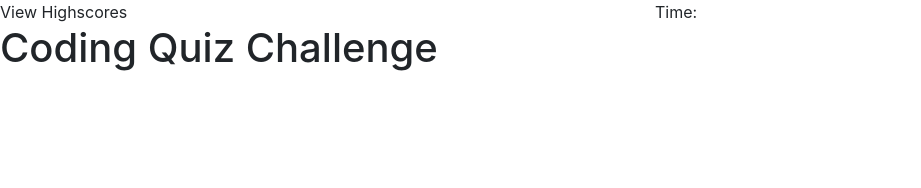
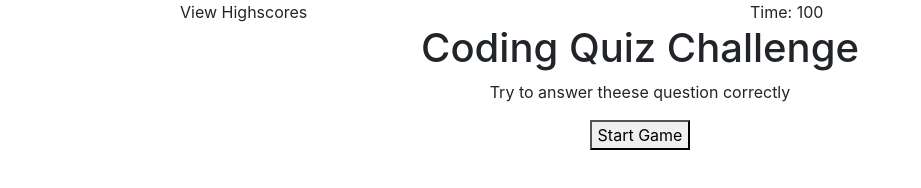
Before and after one commit to TevinWard7/code_quiz, a plain HTML site: page index.html in a window 1280 px wide. Shown: the whole page, without its empty margins (0-921 px from the left). Drawn offline with nearby package versions, Linux system fonts and the light colour scheme.

Commit message:
added an event listener & function to make timer work, added a button to html and centered the second row with bootstrap in html

```diff
--- a/index.html
+++ b/index.html
@@ -12,15 +12,24 @@
 
 <body>
 
+    <!--Bootstrap Container-->
+    <div class="container">
+
         <!--Row 1-->
-    <header class="row">
-        <div class="col">View Highscores</div>
-        <div class="col">Time:</div>
+        <header class="row justify-content-around">
+            <div class="col-4">View Highscores</div>
+            <div class="col-4">Time: <span id="time"></span></div>
         </header>
 
         <!--Row 2-->
-    <div class="row">
-        <h1 class="col">Coding Quiz Challenge</h1>
+        <div class="row text-center">
+
+            <div id="questions" class="col">
+                <h1>Coding Quiz Challenge</h1>
+                <p>Try to answer theese question correctly</p>
+                <button id="startBtn">Start Game</button>
+            </div>
+
         </div>
 
         <!--Row 3-->
@@ -28,8 +37,11 @@
 
         </div>
 
-    <!--JQuery Link-->
+    </div>
+
+    <!--JQuery Link & Javascript links-->
     <script src="https://ajax.googleapis.com/ajax/libs/jquery/3.4.1/jquery.min.js"></script>
+    <script type="text/javascript" src="script.js"></script>
 
 </body>
 
--- a/script.js
+++ b/script.js
@@ -0,0 +1,23 @@
+$(document).ready(function () {
+
+    // Questions
+    var questions = {
+    };
+
+    var timeDiv = $("#time");
+    var time = 100;
+
+    $("#time").text(time);
+
+
+    // Timer Function
+    function timerFunction() {
+        setInterval(function () {
+            time--;
+            timeDiv.text(time);
+        }, 1000);
+    }
+
+
+    $("#startBtn").on("click", timerFunction);
+});
```
Lines whose indentation alone changed are shown as unchanged.
